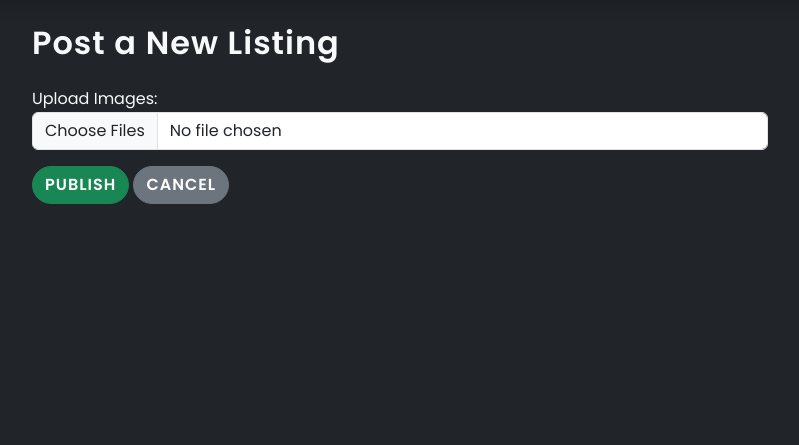
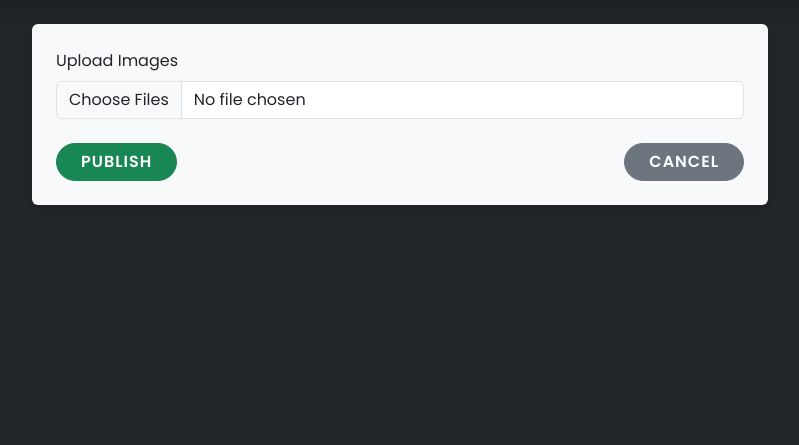
Before and after one commit to abylsliam44/fitness-project, a Django app: template marketplace/templates/marketplace/create_product.html in a window 1280 px wide. Shown: the part 173-618 px from the top of the page, without its empty margins (240-1039 px from the left). Run offline with Django 3.2, Linux system fonts and the light colour scheme; the template is opened without the code that fills it, so the values that code supplies are empty.

Commit message:
Update create product form

```diff
--- a/marketplace/templates/marketplace/create_product.html
+++ b/marketplace/templates/marketplace/create_product.html
@@ -10,14 +10,19 @@ Post a New Listing
 {% block content %}
 <div class="row justify-content-center">
     <div class="col-md-8">
-        <h2 class="mb-4">Post a New Listing</h2>
-        <form method="post" enctype="multipart/form-data">
+        <form method="post" enctype="multipart/form-data" class="bg-light text-dark p-4 rounded shadow-sm">
             {% csrf_token %}
             {{ form.as_p }}
-            <label for="id_images">Upload Images:</label>
-            <input type="file" name="images" multiple required class="form-control mb-3">
-            <button type="submit" class="btn btn-success">Publish</button>
-            <a href="{% url 'product_list' %}" class="btn btn-secondary">Cancel</a>
+
+            <div class="mb-3">
+                <label for="id_images" class="form-label">Upload Images</label>
+                <input type="file" name="images" multiple required class="form-control">
+            </div>
+
+            <div class="d-flex justify-content-between mt-4">
+                <button type="submit" class="btn btn-success px-4">Publish</button>
+                <a href="{% url 'product_list' %}" class="btn btn-secondary px-4">Cancel</a>
+            </div>
         </form>
     </div>
 </div>
```
